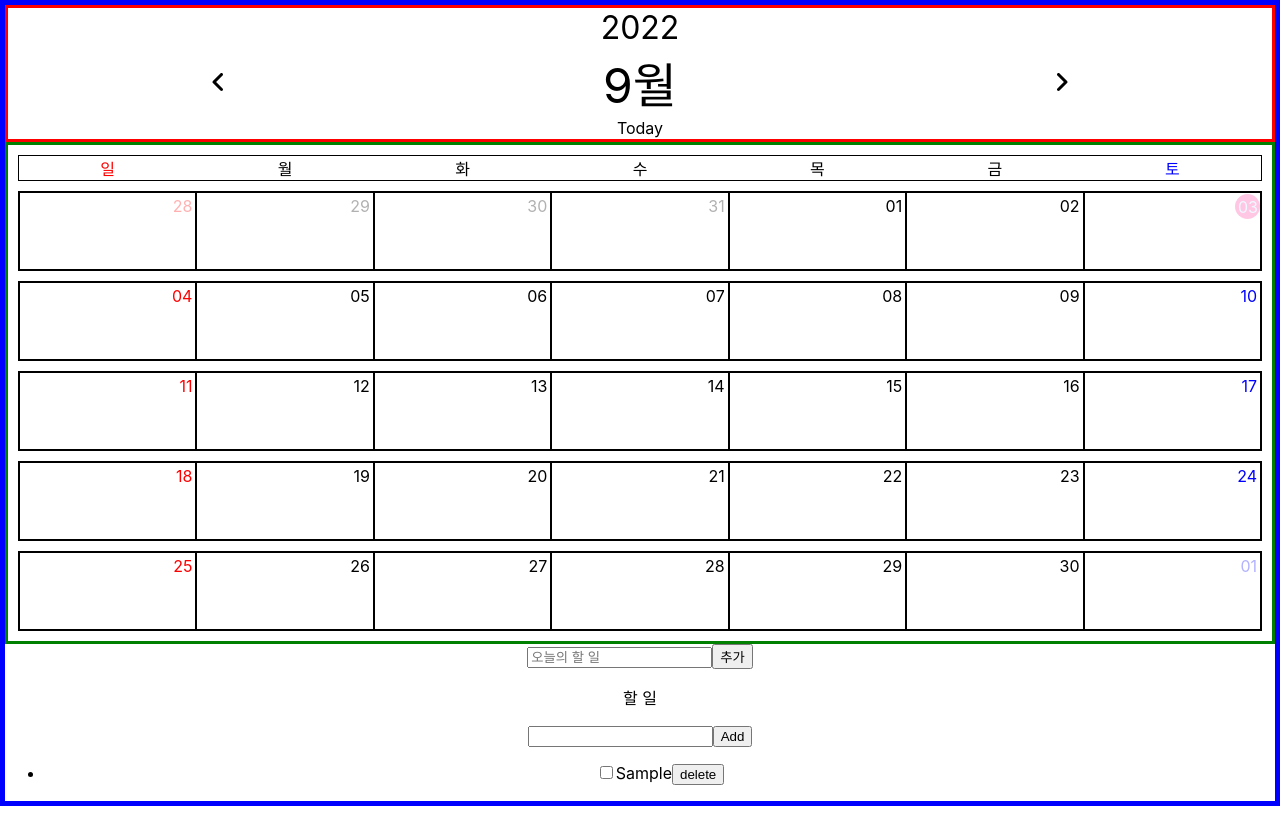
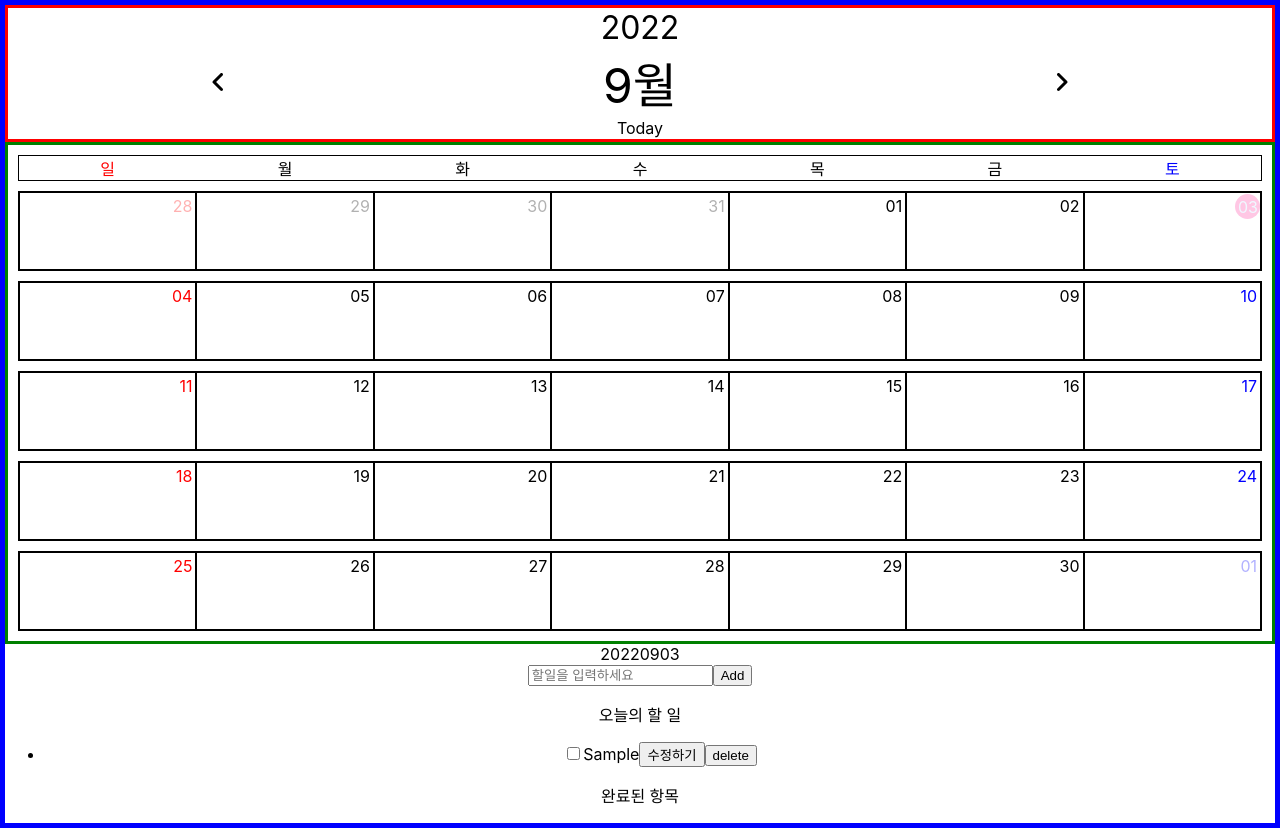
Before and after one commit to YennieJ/Yen_calendar, a React (Create React App) app: page / in a window 1280 px wide. Both pictures are taken after typing "Sample" into the empty fields and a click on the button "Add". Before the commit the page ends 806 px from the top, so only its background shows below. Built offline with nearby package versions, Linux system fonts and the light colour scheme.

Commit message:
done todo

```diff
--- a/src/components/calendar/calendar.jsx
+++ b/src/components/calendar/calendar.jsx
@@ -12,7 +12,7 @@ const Calendar = () => {
 
   const [date, setDate] = useState(dayjs());
 
-  // ?true(1):다음 달 :false(0)는 이전 달
+  // ?true(1)는 다음 달 :false(0)는 이전 달
   const controlMonth = (e) =>
     e
       ? setDate(date.clone().add(30, "day"))
@@ -46,35 +46,6 @@ const Calendar = () => {
     );
   }
 
-  //todo 를 위한
-  // const formRef = useRef();
-  // const inputRef = useRef();
-  // const [todoLists, setTodoLists] = useState(
-  //   () => JSON.parse(window.localStorage.getItem("todo")) || []
-  // );
-  // const [todoDate, setTodoDate] = useState(date.format("YYYYMMDD"));
-  ////
-
-  // const handleInputbutton = (event) => {
-  //   event.preventDefault();
-  //   setTodoLists([...todoLists, inputRef.current.value]);
-  //   formRef.current.reset();
-  //   inputRef.current.focus();
-  // };
-
-  // useEffect(() => {
-  //   window.localStorage.setItem("todo", JSON.stringify(todoLists));
-  // }, [todoLists]);
-  // ///
-
-  // const todoList = todoLists.map((todo, i) => (
-  //   <div key={i}>
-  //     <input type="checkbox" />
-  //     <span>{todo}</span>
-  //   </div>
-  // ));
-
-  ////////////
   const showDate = () => {
     // 초기값은 오늘
     const today = date;
@@ -163,17 +134,8 @@ const Calendar = () => {
           {showDate()}
         </div>
       </div>
-      {/* <div className="todo">
-        <div>{todoDate}</div>
-        <div>{`오늘의 할일 ${todoLists.length}개`}</div>
 
-        <form ref={formRef} className="write">
-          <input ref={inputRef} type="text" />
-          <button onClick={handleInputbutton}>추가</button>
-        </form>
-        {todoList}
-      </div> */}
-      <Todo />
+      <Todo date={date} />
     </div>
   );
 };
--- a/src/components/calendar/todo/components/editor/editor.jsx
+++ /dev/null
@@ -1,22 +0,0 @@
-import React from "react";
-import TodoEditForm from "./todoEditForm/todoEditForm";
-import TodoAddForm from "./todoAddForm/todoAddForm";
-
-const Editor = ({ checkTodo, deleteTodo, createTodo, todos }) => (
-  <section>
-    <TodoAddForm onAdd={createTodo} todos={todos} />
-    <ul>
-      {todos &&
-        Object.keys(todos).map((todoitem, i) => (
-          <TodoEditForm
-            key={i}
-            todoItem={todos[todoitem]}
-            createTodo={createTodo}
-            deleteTodo={deleteTodo}
-            checkTodo={checkTodo}
-          />
-        ))}
-    </ul>
-  </section>
-);
-export default Editor;
--- a/src/components/calendar/todo/components/editor/todoAddForm/todoAddForm.jsx
+++ /dev/null
@@ -1,25 +0,0 @@
-import React, { useRef } from "react";
-
-const TodoAddForm = ({ onAdd, todos }) => {
-  const formRef = useRef();
-  const nameRef = useRef();
-
-  const onSubmit = (e) => {
-    e.preventDefault();
-    const todo = {
-      id: Object.keys(todos).length + 1,
-      text: nameRef.current.value,
-      checked: false,
-    };
-    formRef.current.reset();
-    onAdd(todo);
-  };
-  return (
-    <form ref={formRef}>
-      <input ref={nameRef} type="text" />
-      <button onClick={onSubmit}>Add</button>
-    </form>
-  );
-};
-
-export default TodoAddForm;
--- a/src/components/calendar/todo/components/editor/todoEditForm/todoEditForm.jsx
+++ /dev/null
@@ -1,90 +0,0 @@
-import React, { useRef, useState } from "react";
-
-const TodoEditForm = ({ deleteTodo, createTodo, todoItem, checkTodo }) => {
-  // const textRef = useRef();
-
-  // const { text } = todoItem;
-  const [newText, setNewTest] = useState(todoItem.text);
-
-  const onChangeCheckbox = () => {
-    checkTodo({
-      ...todoItem,
-      checked: todoItem.id ? !todoItem.checked : todoItem.checked,
-    });
-  };
-
-  // const onChange = (e) => {
-  //   if (e.currentTarget === null) {
-  //     return;
-  //   }
-  //   e.preventDefault();
-  //   createTodo({
-  //     // ...todoItem,
-  //     // [e.currentTarget.todo]: e.currentTarget.vaule,
-  //   });
-  // };
-
-  const onSubmit = (e) => {
-    e.preventDefault();
-    deleteTodo(todoItem);
-  };
-
-  return (
-    <li>
-      <input type="checkbox" onChange={onChangeCheckbox} />
-      <span type="text" value={newText}>
-        {newText}
-      </span>
-      <button onClick={onSubmit}> delete</button>
-    </li>
-  );
-};
-
-export default TodoEditForm;
-
-// import React, { useRef, useState } from "react";
-
-// const TodoEditForm = ({
-//   deleteTodo,
-//   createTodo,
-//   todoItem,
-//   todos,
-//   setTodos,
-// }) => {
-//   const nameRef = useRef();
-
-//   // const { text } = todoItem;
-//   const [newText, setNewText] = useState(todoItem.text);
-
-//   const onChangeCheckbox = ()=>{
-//     const
-//   }
-
-//   const onChange = (e) => {
-//     if (e.currentTarget === null) {
-//       return;
-//     }
-//     e.preventDefault();
-//     createTodo({
-//       ...todoItem,
-//       [e.currentTarget.todo]: e.currentTarget.vaule,
-//     });
-//   };
-
-//   const onSubmit = (e) => {
-//     e.preventDefault();
-//     deleteTodo(todoItem);
-//   };
-
-//   return (
-//     <li>
-//       <input type="checkbox" onChange={onChangeCheckbox} />
-//       <span type="text" ref={nameRef} value={newText} onChange={onChange}>
-//         {newText}
-//       </span>
-//       <button onClick={onSubmit}> delete</button>
-//     </li>
-//   );
-// };
-
-// export default TodoEditForm;
--- /dev/null
+++ b/src/components/calendar/todo/components/todoAddForm/todoAddForm.jsx
@@ -0,0 +1,33 @@
+import React, { useState, useRef } from "react";
+
+const TodoAddForm = ({ createTodo, date }) => {
+  const formRef = useRef();
+  const todoRef = useRef();
+
+  // todos에 저장할 형식
+  const addTodoButton = (e) => {
+    e.preventDefault();
+    const todo = {
+      id: Date.now(),
+      text: todoRef.current.value || "",
+      checked: false,
+    };
+    formRef.current.reset();
+    createTodo(todo);
+  };
+
+  const [todoDate, setTodoDate] = useState(date.format("YYYYMMDD"));
+
+  return (
+    <>
+      {/* 아이템 입력 창 */}
+      <div>{todoDate}</div>
+      <form ref={formRef}>
+        <input ref={todoRef} placeholder="할일을 입력하세요" type="text" />
+        <button onClick={addTodoButton}>Add</button>
+      </form>
+    </>
+  );
+};
+
+export default TodoAddForm;
--- /dev/null
+++ b/src/components/calendar/todo/components/todoEditForm/todoEditForm.jsx
@@ -0,0 +1,32 @@
+import React from "react";
+import TodoForm from "./todoForm/todoForm";
+
+const todoEditForm = ({
+  checkTodo,
+  deleteTodo,
+  createTodo,
+  todos,
+  checkedList,
+  title,
+}) => (
+  <section>
+    <p>{title}</p>
+    <ul>
+      {todos && // todos가 있을때
+        Object.keys(todos).map((todoItem) => {
+          // checkedList 가 false면 보여주지 않는다.
+          if (checkedList !== todos[todoItem].checked) return null;
+          return (
+            <TodoForm
+              key={todoItem}
+              todoItem={todos[todoItem]}
+              createTodo={createTodo}
+              deleteTodo={deleteTodo}
+              checkTodo={checkTodo}
+            />
+          );
+        })}
+    </ul>
+  </section>
+);
+export default todoEditForm;
--- /dev/null
+++ b/src/components/calendar/todo/components/todoEditForm/todoForm/todoForm.jsx
@@ -0,0 +1,103 @@
+import React, { useRef, useState, useEffect } from "react";
+
+const TodoForm = ({ deleteTodo, createTodo, todoItem, checkTodo }) => {
+  const [editedMode, setEditedMode] = useState(false);
+  const [newText, setNewText] = useState(todoItem.text);
+
+  const editInputRef = useRef(null);
+
+  useEffect(() => {
+    // edit 모드일때 포커스
+    if (editedMode) {
+      editInputRef.current.focus();
+    }
+  }, [editedMode]);
+
+  const handleCheckbox = () => {
+    checkTodo({
+      ...todoItem,
+      checked: todoItem.id ? !todoItem.checked : todoItem.checked,
+    });
+  };
+
+  //수정 버튼 코드: 수정하기 누르면 수정 완료코드로, 수정 완료 누르면 handleNewText와 같은 효과
+  //뭔가 코드가 복잡한 느낌인걸..?
+  const toggleEditButton = () => {
+    if (editedMode === false) {
+      setEditedMode(true);
+    } else {
+      createTodo({
+        ...todoItem,
+        text: (todoItem.text = newText),
+      });
+      setEditedMode(false);
+    }
+  };
+
+  //show todo를 위한
+  const onChangeEditInput = (e) => {
+    setNewText(e.currentTarget.value);
+  };
+
+  const handleNewText = (e) => {
+    if (e.key === "Enter") {
+      createTodo({
+        ...todoItem,
+        text: (todoItem.text = newText),
+      });
+      setEditedMode(false);
+    }
+  };
+
+  //delete todo를 위한
+  const deletedTodo = (e) => {
+    e.preventDefault();
+    deleteTodo(todoItem);
+  };
+  return (
+    <>
+      <li>
+        {/* 아이템 완료 체크,체크해제를 위한 */}
+        <input
+          type="checkbox"
+          checked={todoItem.checked}
+          onChange={handleCheckbox}
+        />
+        {
+          // todoItem 내용: editedMode가 true일땐 input,false일땐 span
+          editedMode ? (
+            <input
+              type="text"
+              value={newText}
+              ref={editInputRef}
+              onChange={onChangeEditInput}
+              onKeyPress={handleNewText}
+            ></input>
+          ) : (
+            <span className="newText">{newText}</span>
+          )
+        }
+
+        {
+          // uncheck 상태 (=오늘의할일) 때 수정버튼 토글
+          // check 상태 (=완료된 항목) 때 수정버튼 숨기기
+          !todoItem.checked ? (
+            editedMode ? (
+              <button type="button" onClick={toggleEditButton}>
+                수정완료
+              </button>
+            ) : (
+              <button type="button" onClick={toggleEditButton}>
+                수정하기
+              </button>
+            )
+          ) : null
+        }
+
+        <button onClick={deletedTodo}> delete</button>
+      </li>
+    </>
+  );
+};
+
+export default TodoForm;
--- a/src/components/calendar/todo/todo.jsx
+++ b/src/components/calendar/todo/todo.jsx
@@ -1,10 +1,8 @@
 import React, { useState, useEffect } from "react";
-import Editor from "./components/editor/editor";
-import InputBox from "./components/inputBox/inputBox";
-import TodoItem from "./components/todoItemList/todoItem/todoItem";
-import ToDoItemList from "./components/todoItemList/todoItemList";
+import TodoEditForm from "./components/todoEditForm/todoEditForm";
+import TodoAddForm from "./components/todoAddForm/todoAddForm";
 
-const Todo = () => {
+const Todo = ({ date }) => {
   const [todos, setTodos] = useState({});
 
   const checkTodo = (todo) =>
@@ -27,28 +25,34 @@ const Todo = () => {
       delete updated[todo.id];
       return updated;
     });
-
-  const [todoList, setTodoList] = useState([]);
+  //todo = todoitem / todos에 저장된 하나의 아이템 ,, checked가 true일 때 삭제 하고싶다
 
   return (
     <div>
-      {/* ToDo Item을 추가할 수 있는 input 박스 */}
-      <InputBox todoList={todoList} setTodoList={setTodoList} />
+      {/* Todo item input form */}
+      <TodoAddForm createTodo={createTodo} todos={todos} date={date} />
 
-      {/* 할 일 Item 리스트 */}
-      <ToDoItemList
-        title={"할 일"}
-        todoList={todoList}
-        setTodoList={setTodoList}
-        checkedList={false} // (체크되지 않은) 할 일 목록
-      />
-      <Editor
+      {/* Todo Item show and edit form */}
+      {/* checkedList : false N true(uncheck N check)를 통해서 해야 할 일과 완료 된 일 구분하기  */}
+      <TodoEditForm
+        title={"오늘의 할 일"}
         checkTodo={checkTodo}
         createTodo={createTodo}
         deleteTodo={deleteTodo}
         todos={todos}
         setTodos={setTodos}
-        checkList={false}
+        date={date}
+        checkedList={false}
+      />
+      <TodoEditForm
+        title={"완료된 항목"}
+        checkTodo={checkTodo}
+        createTodo={createTodo}
+        deleteTodo={deleteTodo}
+        todos={todos}
+        setTodos={setTodos}
+        date={date}
+        checkedList={true}
       />
     </div>
   );
@@ -58,17 +62,17 @@ export default Todo;
 // const [todoList, setTodoList] = useState([]);
 // () => JSON.parse(window.localStorage.getItem("todo")) || console.log(todoList);
 // return (
-//   <div>
-//     {/* ToDo Item을 추가할 수 있는 input 박스 */}
-//     <InputBox todoList={todoList} setTodoList={setTodoList} />
+// <div>
+//   {/* ToDo Item을 추가할 수 있는 input 박스 */}
+//   <InputBox todoList={todoList} setTodoList={setTodoList} />
 
-//     {/* 할 일 Item 리스트 */}
-//     <ToDoItemList
-//       title={"할 일"}
-//       todoList={todoList}
-//       setTodoList={setTodoList}
-//       checkedList={false} // (체크되지 않은) 할 일 목록
-//     />
+//   {/* 할 일 Item 리스트 */}
+//   <ToDoItemList
+//     title={"할 일"}
+//     todoList={todoList}
+//     setTodoList={setTodoList}
+//     checkedList={false} // (체크되지 않은) 할 일 목록
+//   />
 
 //     {/* <ToDoItemList
 //         title={"없앨꺼야"}
--- a/src/components/calendar/todo/components/todoItemList/todoItem/todoItem.jsx
+++ b/src/todosample/todoItem/todoItem.jsx
@@ -6,12 +6,12 @@ const TodoItem = ({ todoItem, todoList, setTodoList }) => {
 
   const editInputRef = useRef(null);
 
-  useEffect(() => {
-    // edit 모드일때 포커싱을 한다.
-    if (edited) {
-      editInputRef.current.focus();
-    }
-  }, [edited]);
+  // useEffect(() => {
+  //   // edit 모드일때 포커싱을 한다.
+  //   if (edited) {
+  //     editInputRef.current.focus();
+  //   }
+  // }, [edited]);
 
   const onChangeCheckbox = () => {
     const nextTodoList = todoList.map((item) => ({
```
Also changed, not shown: src/todosample/todoItemList/todoItemList.jsx (renamed from src/components/calendar/todo/components/todoItemList/todoItemList.jsx, +24 -3 lines), src/todosample/inputBox/inputBox.jsx (renamed from src/components/calendar/todo/components/inputBox/inputBox.jsx).
